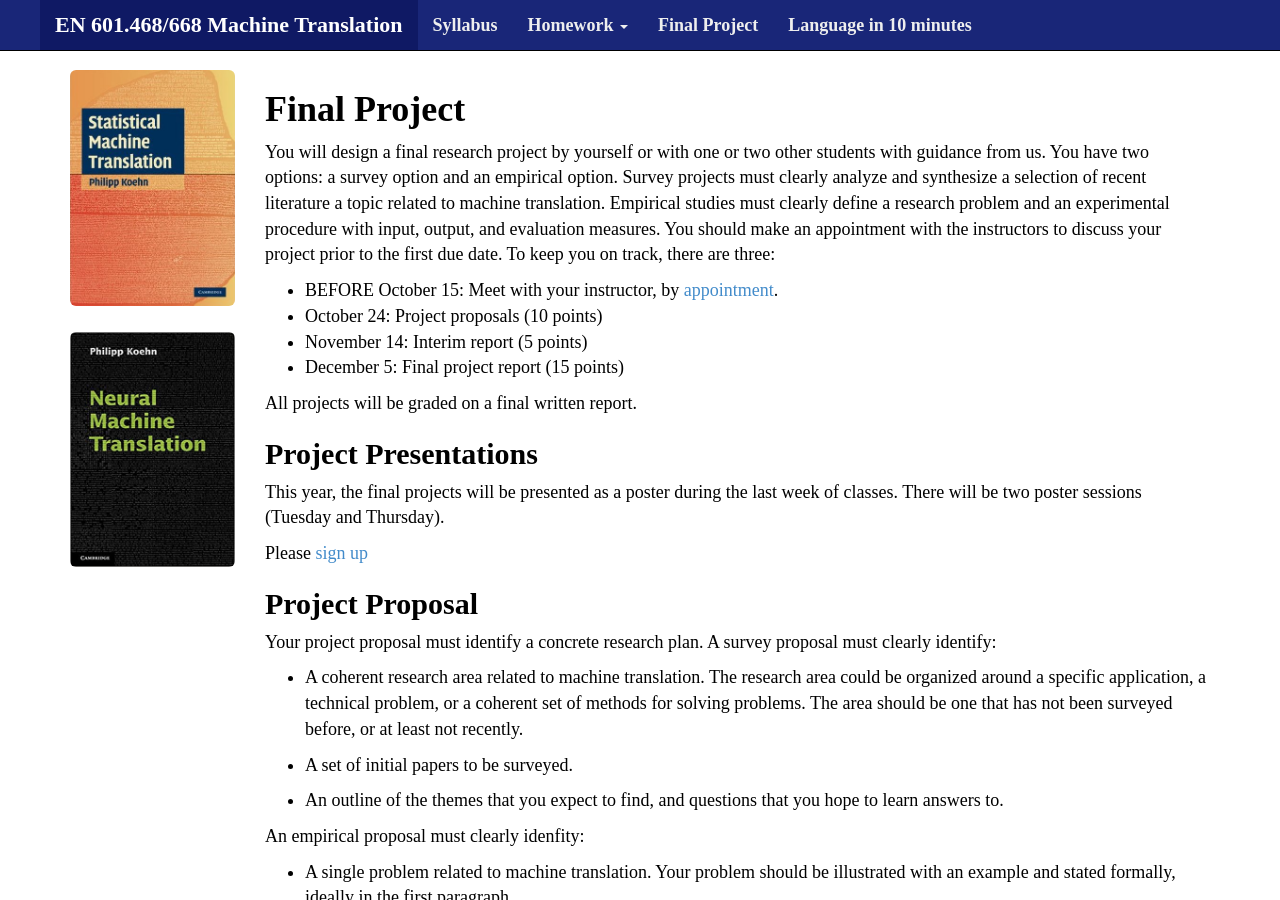
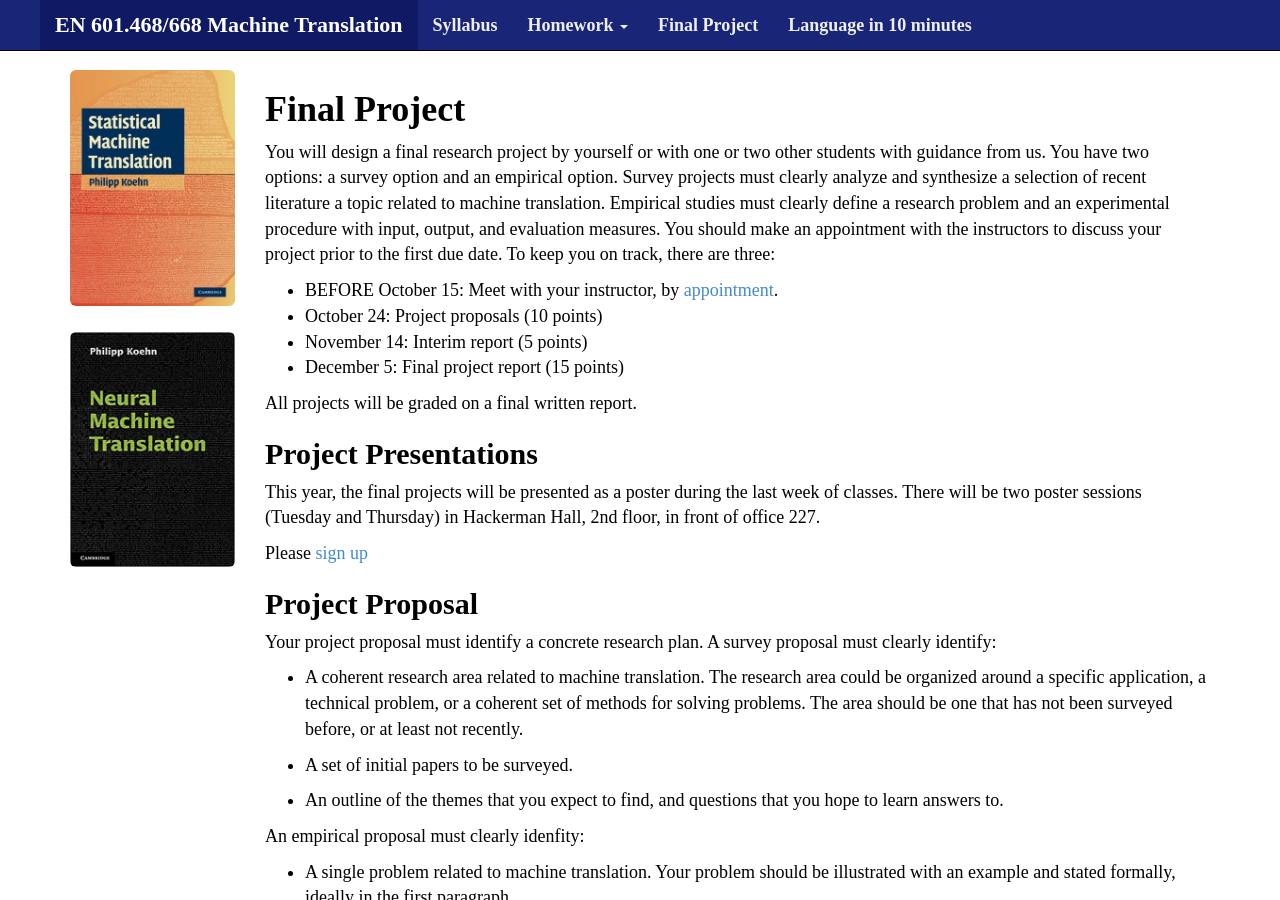
Before and after one commit to mt-class/jhu, a Jekyll site: the page built from project.md, in a window 1280 px wide and 900 px high. Built offline with Jekyll 4.4.1, drawn with Linux system fonts in a browser that asks for light colours; nearby versions of some CDN libraries; some web fonts are replaced.

Commit message:
Update project.md

```diff
--- a/project.md
+++ b/project.md
@@ -31,7 +31,8 @@ Project Presentations
 ---------------------
 
 This year, the final projects will be presented as a poster during the last week of classes.
-There will be two poster sessions (Tuesday and Thursday).
+There will be two poster sessions (Tuesday and Thursday) in Hackerman Hall, 2nd floor, in front
+of office 227.
 
 Please [sign up](https://docs.google.com/document/d/1qLgWDGR8oHjMuFXXRYwhsWNR5qhN5KyRHaS9plKD_9g/edit?usp=sharing)
 
```
